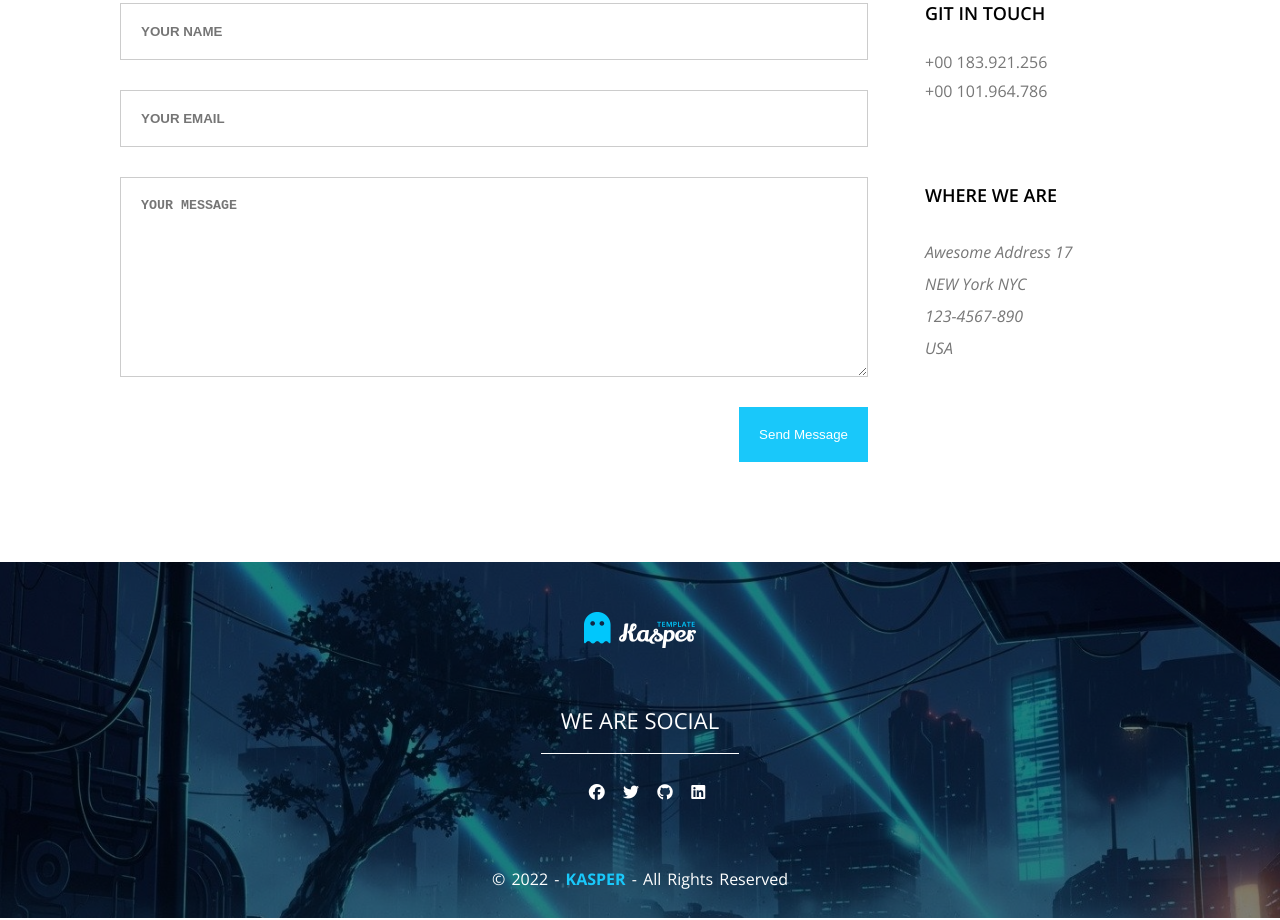
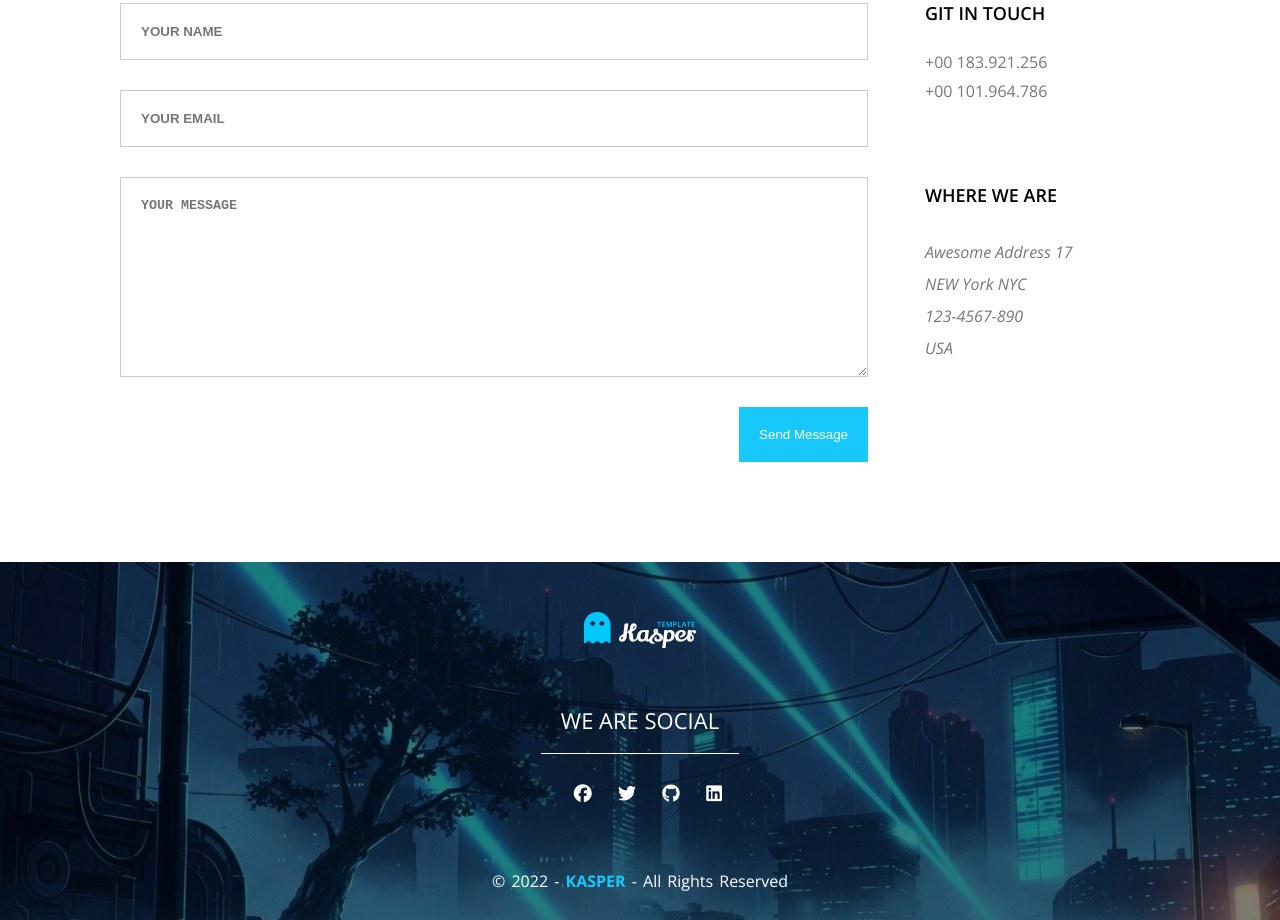
Before and after one commit to Remon-00/kasper, a plain HTML site: page index.html in a window 1280 px wide. Shown: the part 8296-9216 px from the top of the page. Drawn offline with nearby package versions, Linux system fonts and the light colour scheme; a web font is replaced by a local one.

Commit message:
css update

```diff
--- a/css/kasper.css
+++ b/css/kasper.css
@@ -1355,7 +1355,8 @@ margin-bottom: 40px;
 }
 
 .footer .social-icons i{
-padding: 10px 15px;
+padding: 10px 20px;
+font-size: 18px;
 }
 .footer .copyright{
 margin-top: 60px;
```
